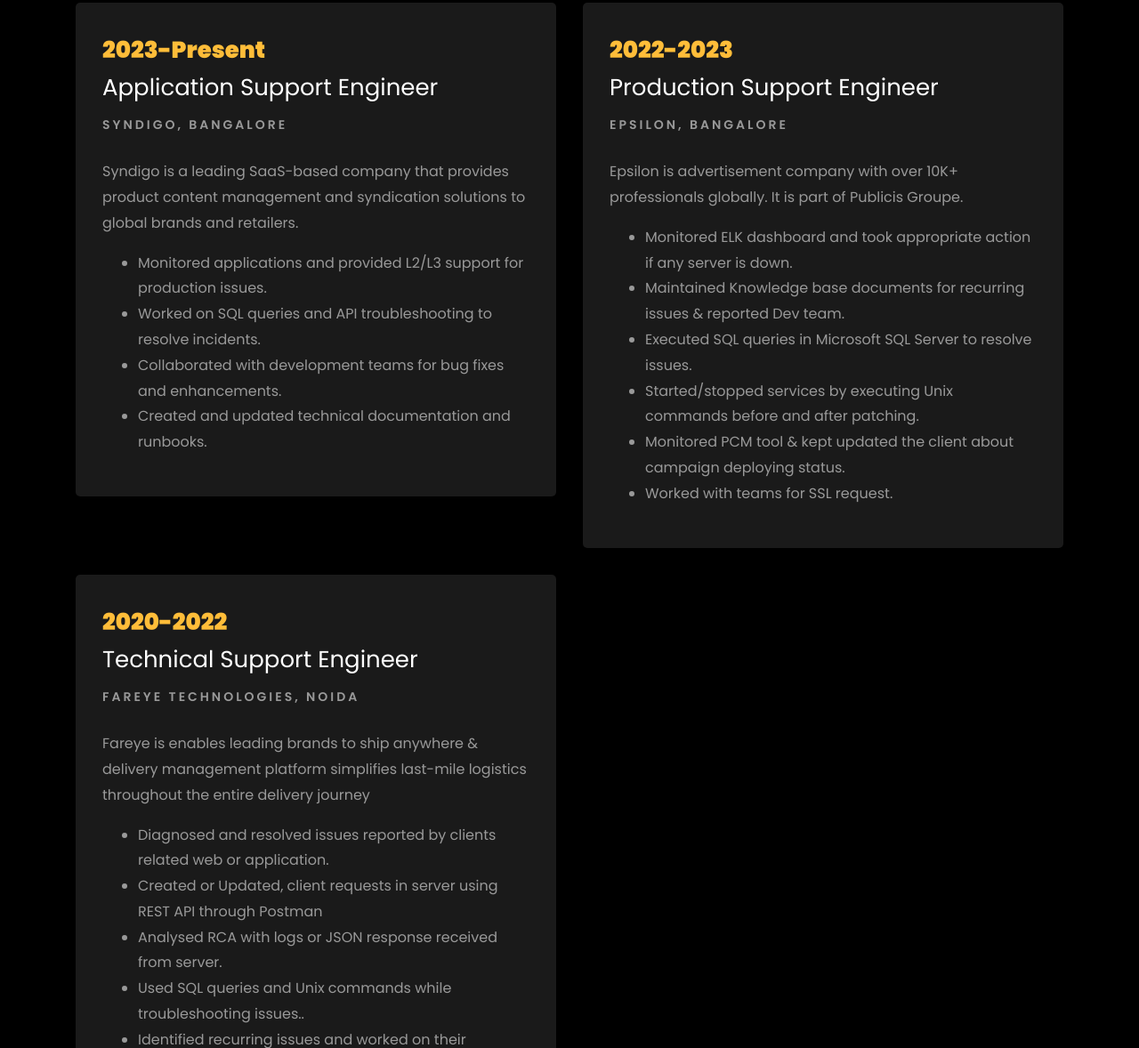
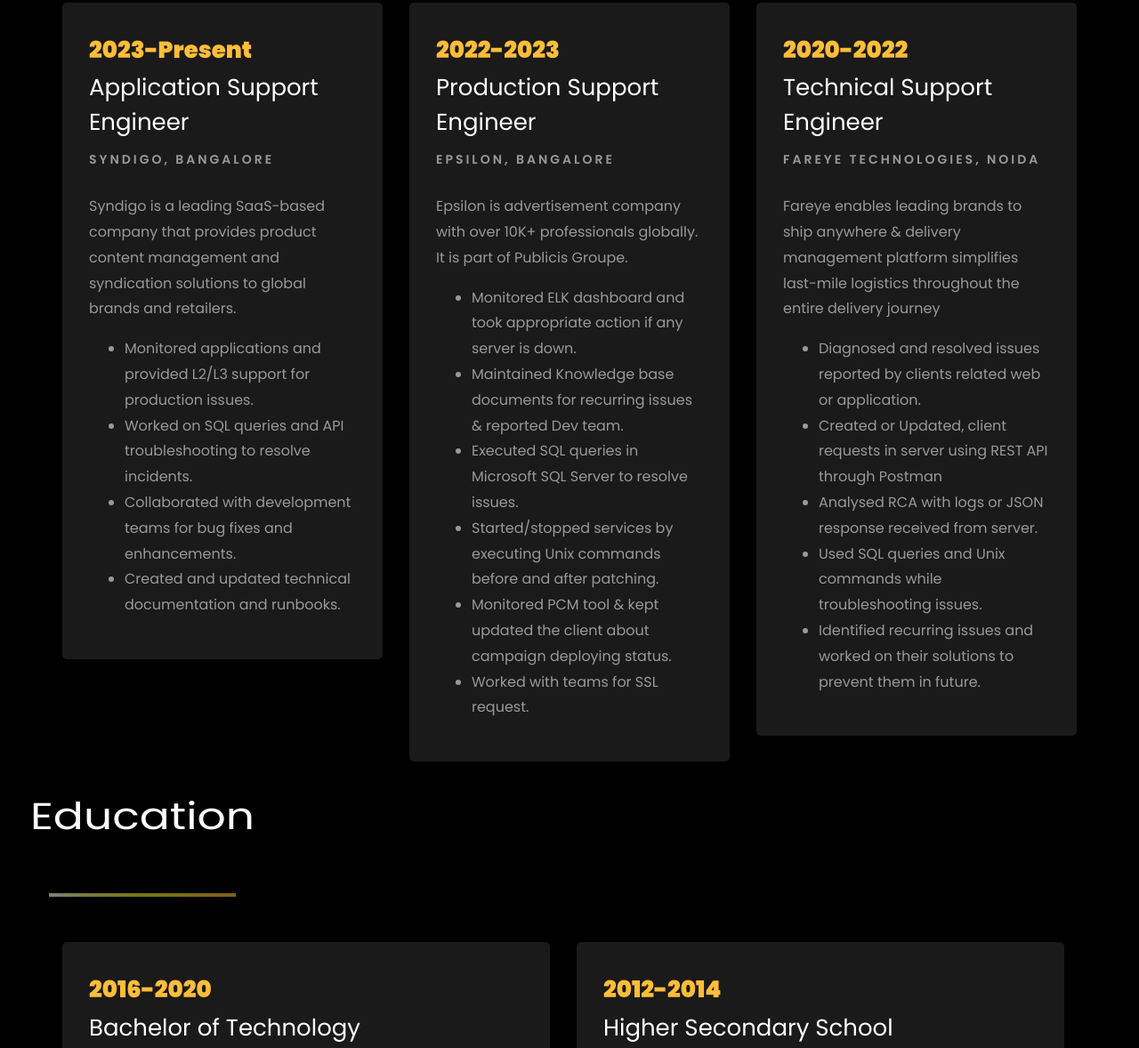
Before and after one commit to erprem98/erprem98port.github.com, a plain HTML site: page index.html in a window 1280 px wide. Shown: the part 1726-2904 px from the top of the page at 89% size. Drawn offline with Linux system fonts and the light colour scheme; files whose address does not match are found by name.

Commit message:
Update index.html
p

```diff
--- a/index.html
+++ b/index.html
@@ -313,7 +313,8 @@
 		<br>
 
 		<div class="row">
-			<div class="col-md-6">
+<div class="row">
+  <div class="col-md-4">
     <div class="resume-wrap ftco-animate">
       <span class="date">2023-Present</span>
       <h2>Application Support Engineer</h2>
@@ -328,42 +329,40 @@
       </p>
     </div>
   </div>
-				<div class="col-md-6">
+
+  <div class="col-md-4">
     <div class="resume-wrap ftco-animate">
       <span class="date">2022-2023</span>
       <h2>Production Support Engineer</h2>
       <span class="position">Epsilon, Bangalore</span>
       <p class="mt-4">Epsilon is advertisement company with over 10K+ professionals globally. It is part of Publicis Groupe.
         <ul>
-								<li> Monitored ELK dashboard and took appropriate action if any server is down.</li>
-								<li> Maintained Knowledge base documents for recurring issues & reported Dev team.</li>
-								<li> Executed SQL queries in Microsoft SQL Server to resolve issues.</li>
-								<li>  Started/stopped services by executing Unix commands before and after patching.</li>
-								<li>  Monitored PCM tool & kept updated the client about campaign deploying status.</li>
-								<li>   Worked with teams for SSL request.</li>
-
+          <li>Monitored ELK dashboard and took appropriate action if any server is down.</li>
+          <li>Maintained Knowledge base documents for recurring issues & reported Dev team.</li>
+          <li>Executed SQL queries in Microsoft SQL Server to resolve issues.</li>
+          <li>Started/stopped services by executing Unix commands before and after patching.</li>
+          <li>Monitored PCM tool & kept updated the client about campaign deploying status.</li>
+          <li>Worked with teams for SSL request.</li>
         </ul>
       </p>
     </div>
-
   </div>
 
-				<div class="col-md-6">
+  <div class="col-md-4">
     <div class="resume-wrap ftco-animate">
       <span class="date">2020-2022</span>
       <h2>Technical Support Engineer</h2>
       <span class="position">Fareye Technologies, Noida</span>
-						<p class="mt-4">Fareye is enables leading brands to ship anywhere & delivery management platform simplifies last-mile logistics throughout the entire delivery journey
+      <p class="mt-4">Fareye enables leading brands to ship anywhere & delivery management platform simplifies last-mile logistics throughout the entire delivery journey
         <ul>
           <li>Diagnosed and resolved issues reported by clients related web or application.</li>
           <li>Created or Updated, client requests in server using REST API through Postman</li>
           <li>Analysed RCA with logs or JSON response received from server.</li>
-								<li>Used SQL queries and Unix commands while troubleshooting issues..</li>
+          <li>Used SQL queries and Unix commands while troubleshooting issues.</li>
           <li>Identified recurring issues and worked on their solutions to prevent them in future.</li>
         </ul>
       </p>
     </div>
-
   </div>
 </div>
 
```
Lines whose indentation alone changed are shown as unchanged.
